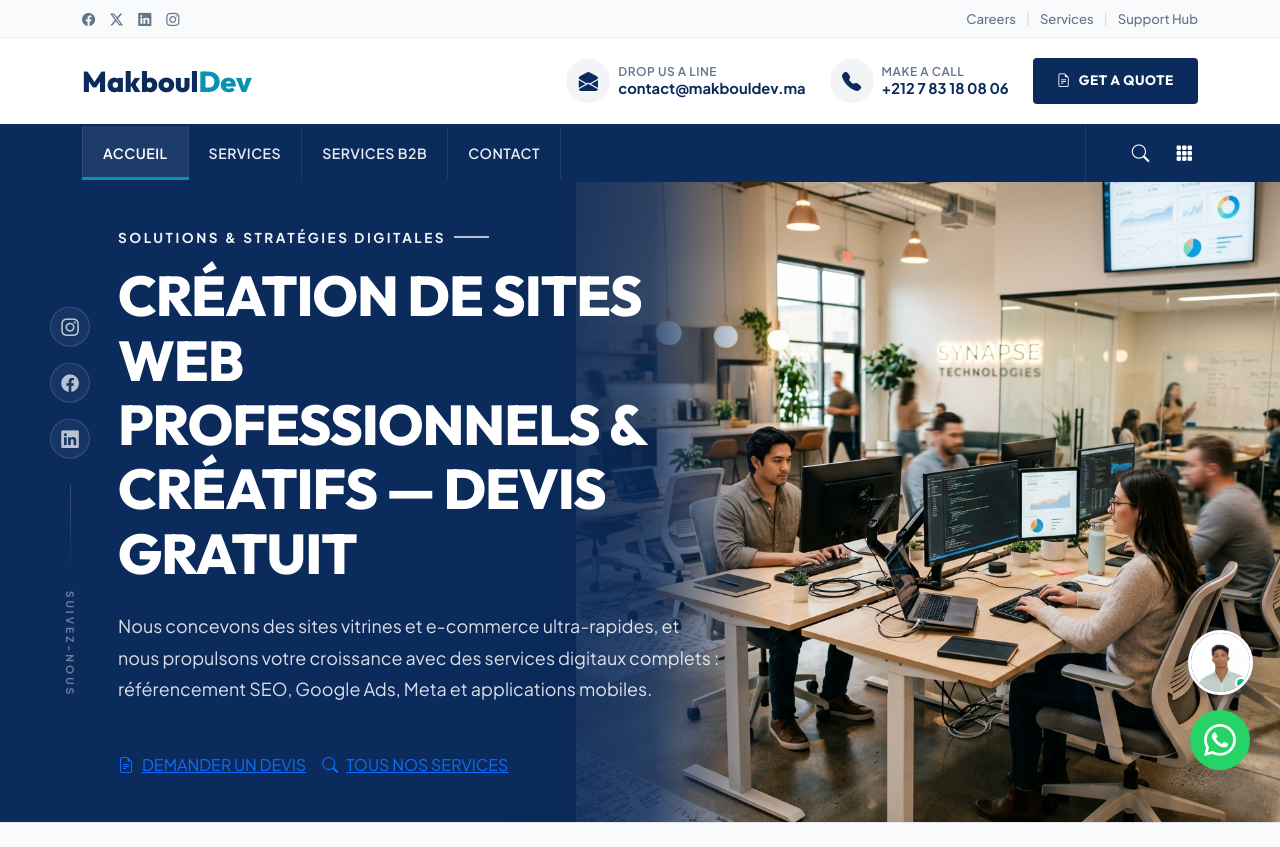
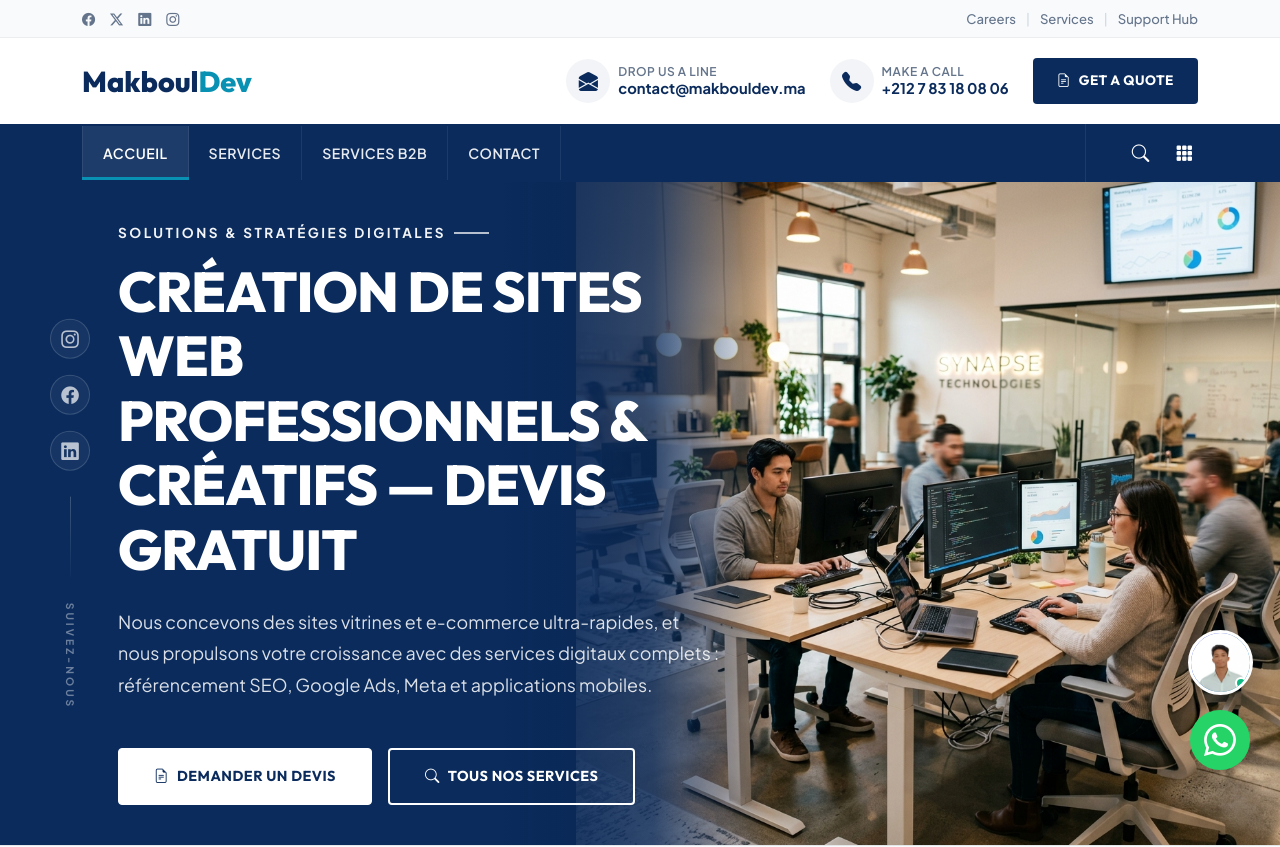
Before and after one commit to makbouldev/makbouldev, a React (Vite) app: page /#/ in a window 1280 px wide. Shown: the top 847 px of the page. Built offline with nearby package versions, Linux system fonts and the light colour scheme.

Commit message:
Fix desktop button styles for DEMANDER UN DEVIS and TOUS NOS SERVICES

```diff
--- a/src/index.css
+++ b/src/index.css
@@ -1519,6 +1519,52 @@ main {
   max-width: 620px;
   line-height: 1.75;
   font-weight: 400;
+}
+/* Hero solid white button */
+.btn-hero-solid {
+  background: #ffffff;
+  color: var(--color-navy-blue) !important;
+  font-family: var(--font-heading);
+  font-weight: 700;
+  font-size: 0.9rem;
+  letter-spacing: 0.5px;
+  padding: 15px 35px;
+  border-radius: 4px;
+  text-decoration: none;
+  transition: all 0.2s ease;
+  border: 1px solid #ffffff;
+  display: inline-flex;
+  align-items: center;
+}
+
+.btn-hero-solid:hover {
+  background: var(--color-white-hover);
+  transform: translateY(-2px);
+  box-shadow: 0 10px 20px rgba(0, 0, 0, 0.2);
+  color: var(--color-navy-blue) !important;
+}
+
+/* Hero transparent outline button */
+.btn-hero-outline {
+  background: transparent;
+  color: #ffffff !important;
+  font-family: var(--font-heading);
+  font-weight: 700;
+  font-size: 0.9rem;
+  letter-spacing: 0.5px;
+  padding: 15px 35px;
+  border-radius: 4px;
+  text-decoration: none;
+  transition: all 0.2s ease;
+  border: 2px solid #ffffff;
+  display: inline-flex;
+  align-items: center;
+}
+
+.btn-hero-outline:hover {
+  background: rgba(255, 255, 255, 0.1);
+  transform: translateY(-2px);
+  color: #ffffff !important;
 }
 
 /* Responsiveness for Hero */
```
